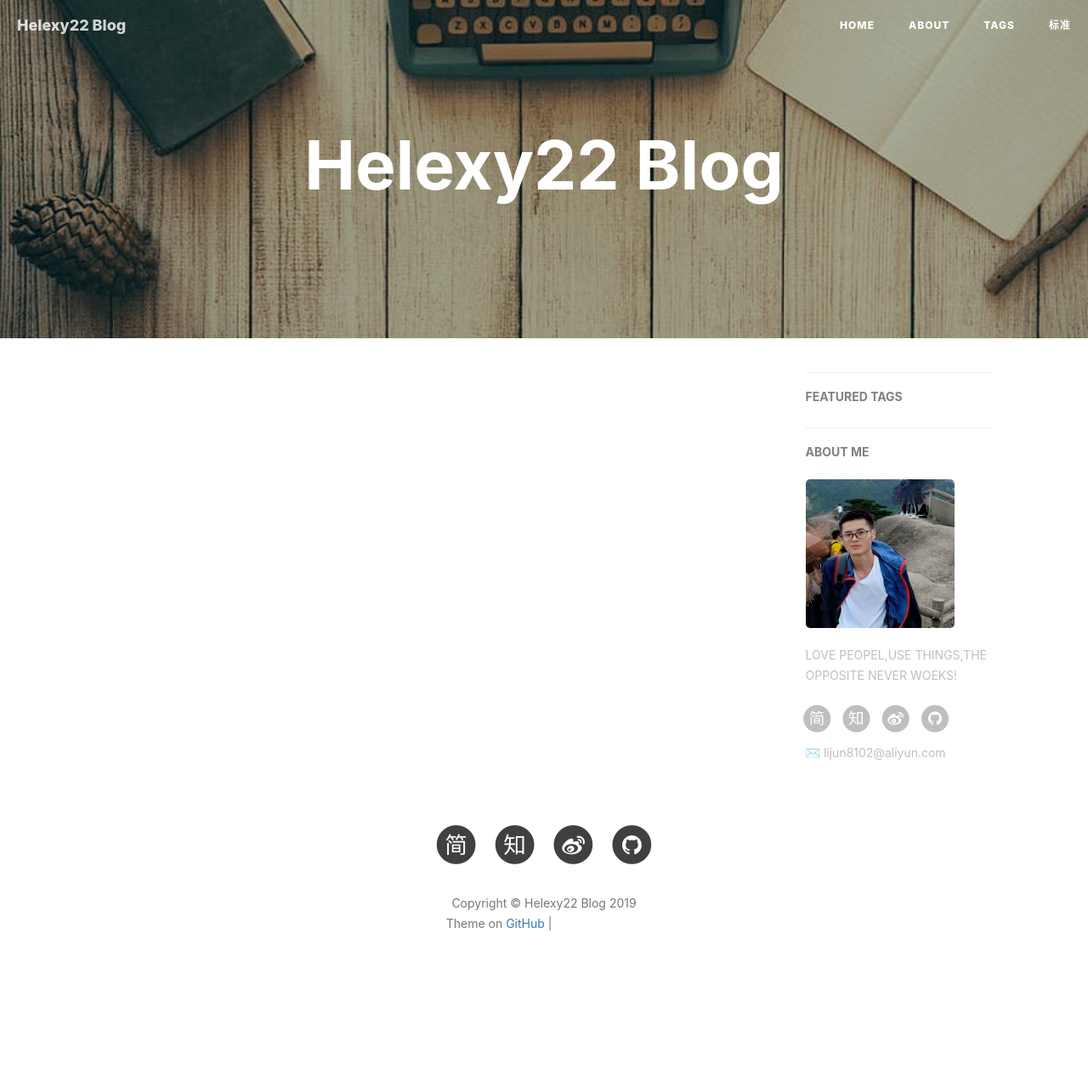
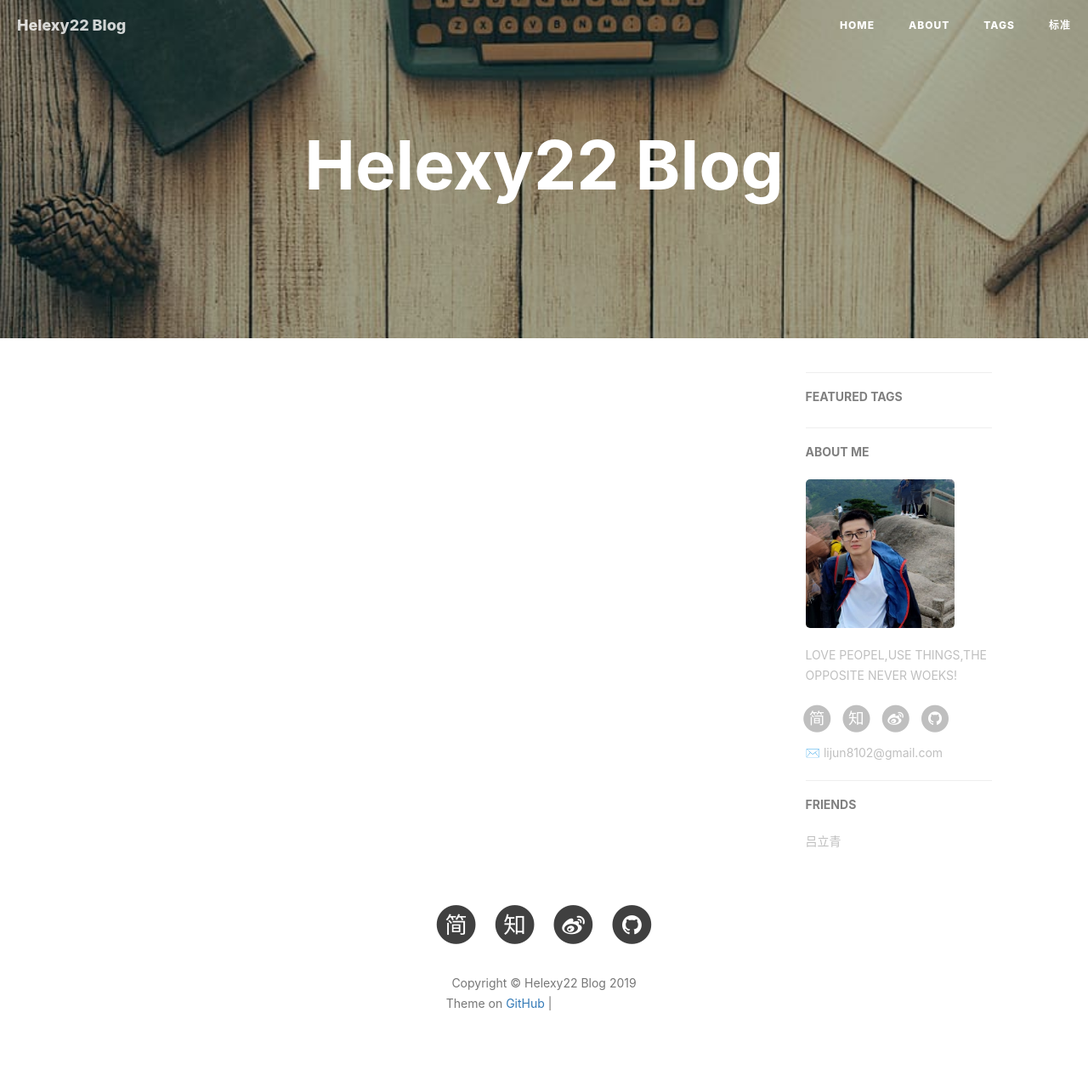
Before and after one commit to helexy22/helexy22.github.com, a Jekyll site: the page built from index.md, in a window 1280 px wide. Shown: the whole page at 85% size. Built offline with Jekyll 4.4.1, drawn with Linux system fonts in a browser that asks for light colours; nearby versions of some CDN libraries; the list of posts is cut into pages by our own code; comment, search, counter and statistics services are not loaded; before the commit the page ends 1191 px from its top, so only the background shows below that; grey boxes are pictures that could not be loaded.

Commit message:
Update _config.yml

```diff
--- a/_config.yml
+++ b/_config.yml
@@ -2,7 +2,7 @@
 title: Helexy22 Blog
 SEOTitle: 梓隽的博客 | Helexy22 Blog
 header-img: img/post-bg-desk.jpg
-email: lijun8102@aliyun.com
+email: lijun8102@gmail.com
 description: "LESS IS NOW."
 keyword: "Helexy22, Helexy22 Blog, 梓隽的博客, Jun Li, Program, Minimalist"
 url: "https://helexy22.github.io"          # your host, for absolute URL
@@ -24,7 +24,7 @@
 # facebook_username:
 jianshu_username:   69c260905f92
 #twitter_username:   qiubaiying
-
+douban_username:    168344104
 
 
 
@@ -97,11 +97,12 @@
 
 
 # Friends
-#friends: [
-   # {
-   #     title: "WY",
-   #     href: "http://zhengwuyang.com"
-   # },{
+friends: [
+   {
+        title: "吕立青",
+        href: "https://blog.jimmylv.info/"
+    }]
+    #,{
    #     title: "简书·BY",
    #     href: "http://www.jianshu.com/u/e71990ada2fd"
    # },{
```
